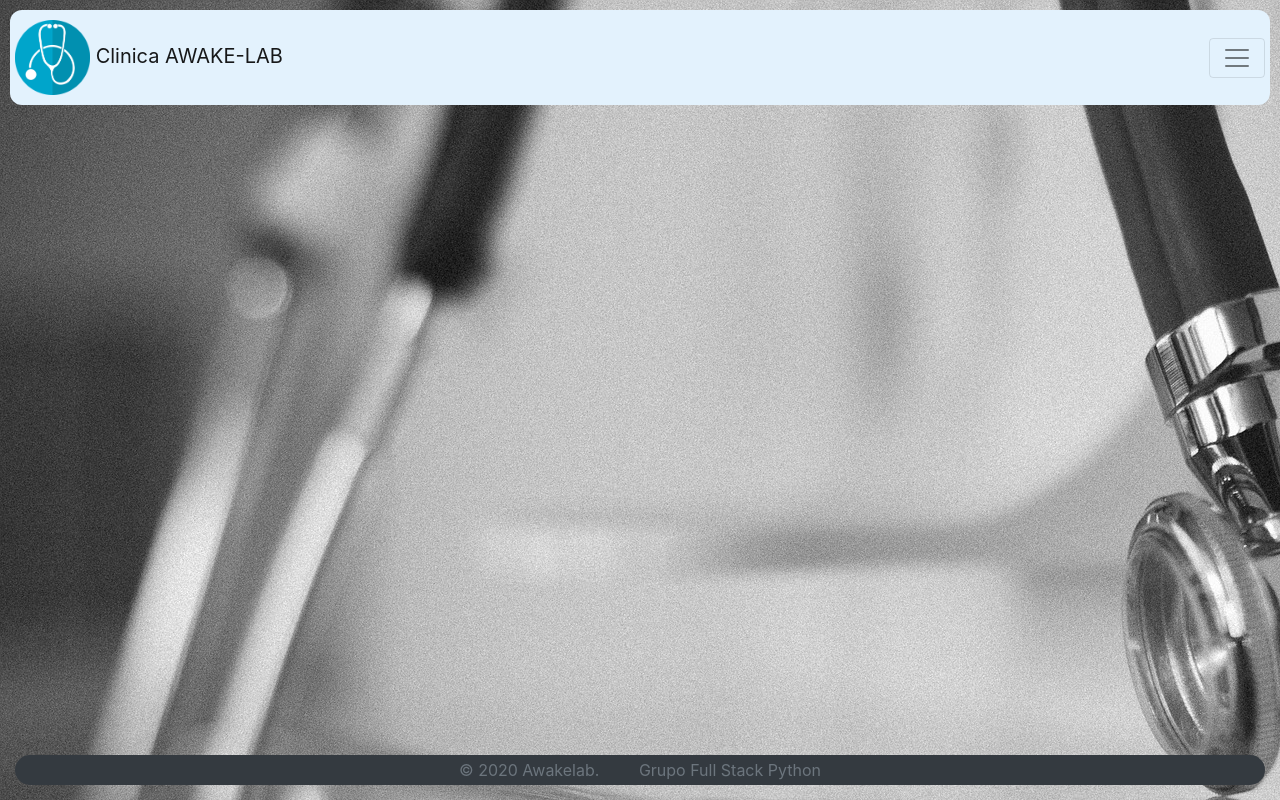
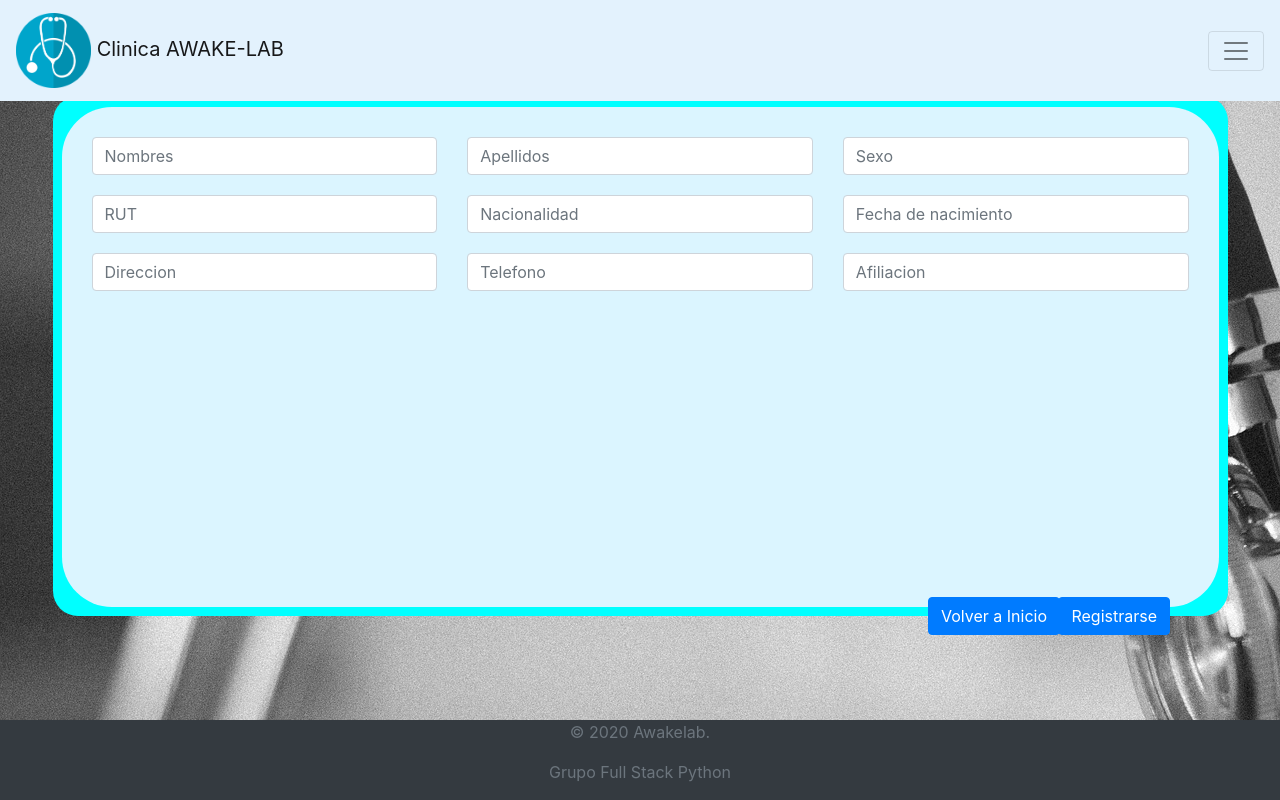
Before and after one commit to Shoncito92/ProyectoEvaluacion1, a plain HTML site: page pag_adm_users.html in a window 1280 px wide. Drawn offline with nearby package versions, Linux system fonts and the light colour scheme.

Commit message:
Pagina nueva de creacion 7:14

```diff
--- a/css/style_pag_adm_users.css
+++ b/css/style_pag_adm_users.css
@@ -1,91 +1,40 @@
-/*
-Awakelab
-Full Stack Python 2020
-*/
-
-
-.navbar {
-    background-color: rgba(0, 0, 0, 0.631);
-    color:#ffffff;
-    border-radius: 12px;
-    margin: 10px;
-    padding: 5px;
-    color
+.Contenedorprincipal {
+    margin-top: 96px;
+    width: 94%;
+    height: 520px;
+    padding: 9px;
+    border-radius: 25px;
+    background-color: aqua;
+    ;
 }
 
-.cartbar{
-    border-radius: 10px;
+.Contenedorprincipalhijo {
+    margin-top: 2px;
+    padding: 20px;
+    border-radius: 50px;
+    background-color: rgb(219, 245, 255);
+    height: 500px;
 }
 
-h6{
-    color: #fff;
+.col {
+    margin: 10px;
 }
-h1, h2, h3, h4, h5, h6{
+
+.form-control-sm {
+    width: 45%;
+}
+
+.botonregistrar {
+    position: absolute;
+     bottom:165px;
+     right: 110px;
+}
+.botoncancelar{
+    position: absolute;
+    bottom:165px;
+    right: 220px;
+}
+
+a{
     text-align: center;
 }
-
-.bg-principal {
-    background-image: url('../img/bannertop.png');
-    background-size: cover;
-
-}
-
-.bg-fondo {
-    background-image: url('../img/background.jpg');
-    background-size: cover;
-
-}
-
-.bg-block{
-    height: 100%;
-}
-
-.blockcontent{
-    padding: 80px;
-    margin: auto;
-
-
-}
-.block {
-    bottom: 90px;
-    padding: 45px;
-    border: 2px solid;
-    border-color: rgba(199, 28, 225, 0.715);
-    border-radius: 15px;
-}
-
-.medins {
-    width: 70px;
-    position: absolute;
-    top: 12px;
-    left: 60px;
-}
-
-.medins2 {
-    width: 70px;
-    position: absolute;
-    top: 12px;
-    right: 50px;
-}
-
-ul {
-    text-align: center;
-}
-
-.spacebtn {
-    margin: 10px 0px 0px 10px;
-}
-
-.btn{
-    margin: 5px;
-}
-
-
-.piedepag, p{
-    display: inline;
-    height: 30px;
-    border-radius: 20px;
-    margin: 15px;
-    padding: 2.5px;
-    bottom: 0px;
-}
--- a/pag_adm_users.html
+++ b/pag_adm_users.html
@@ -38,7 +38,56 @@
         </div>
     </nav>
 
+    <div class="container-fluid">
+        <div class="Contenedorprincipal container-fluid">
+            <div class="Contenedorprincipalhijo container-fluid">
+                <form>
+                    <div class="form-group">
+                        <form>
+                            <div class="form-row">
+                              <div class="col">
+                                <input type="text" class="form-control" placeholder="Nombres">
+                              </div>
+                              <div class="col">
+                                <input type="text" class="form-control" placeholder="Apellidos">
+                              </div>
+                              <div class="col">
+                                <input type="text" class="form-control" placeholder="Sexo">
+                              </div>
+                            </div>
+                            <div class="form-row">
+                                <div class="col">
+                                  <input type="text" class="form-control" placeholder="RUT">
+                                </div>
+                                <div class="col">
+                                  <input type="text" class="form-control" placeholder="Nacionalidad">
+                                </div>
+                                <div class="col">
+                                  <input type="text" class="form-control" placeholder="Fecha de nacimiento">
+                                </div>
+                              </div>
+                              <div class="form-row">
+                                <div class="col">
+                                  <input type="text" class="form-control" placeholder="Direccion">
+                                </div>
+                                <div class="col">
+                                  <input type="text" class="form-control" placeholder="Telefono">
+                                </div>
+                                <div class="col">
+                                  <input type="text" class="form-control" placeholder="Afiliacion">
+                                </div>
+                              </div>
+                          </form>
+                    </div>
+                    <a href="pag_principal_publica.html"><input class="btn btn-primary botonregistrar" type="button" value="Registrarse"></a>
+                    <a href="pag_principal_publica.html"><input class="btn btn-primary botoncancelar" type="button" value="Volver a Inicio"></a>
+                </form>
 
+            </div>
+
+        </div>
+
+    </div>
     <!--PIE DE PAGINA-->
     <footer class="piedepag bg-dark text-center fixed-bottom">
         <p class="text-muted">&copy; 2020 Awakelab.</p>
```
